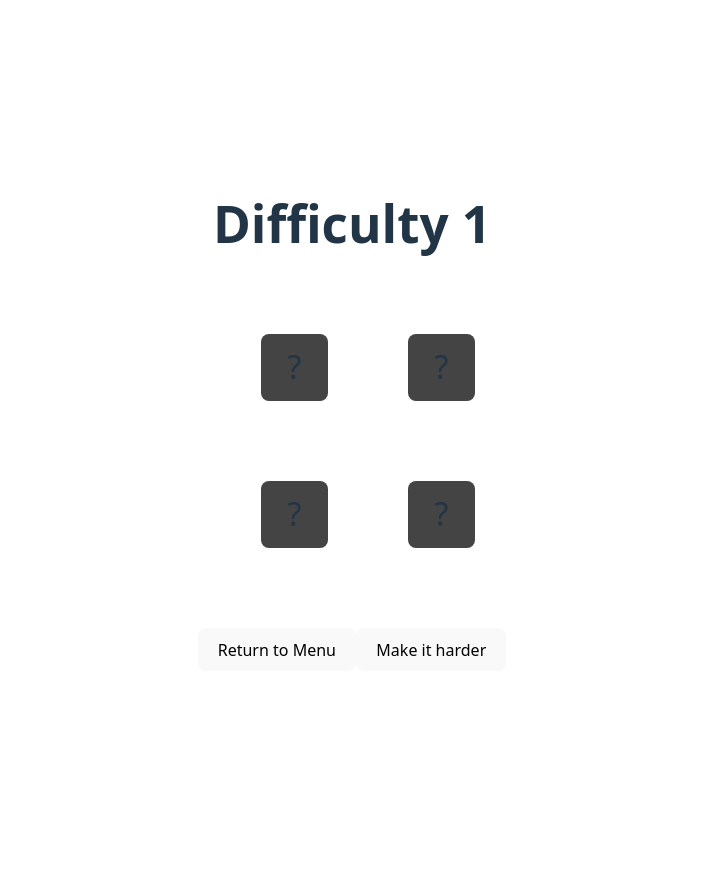
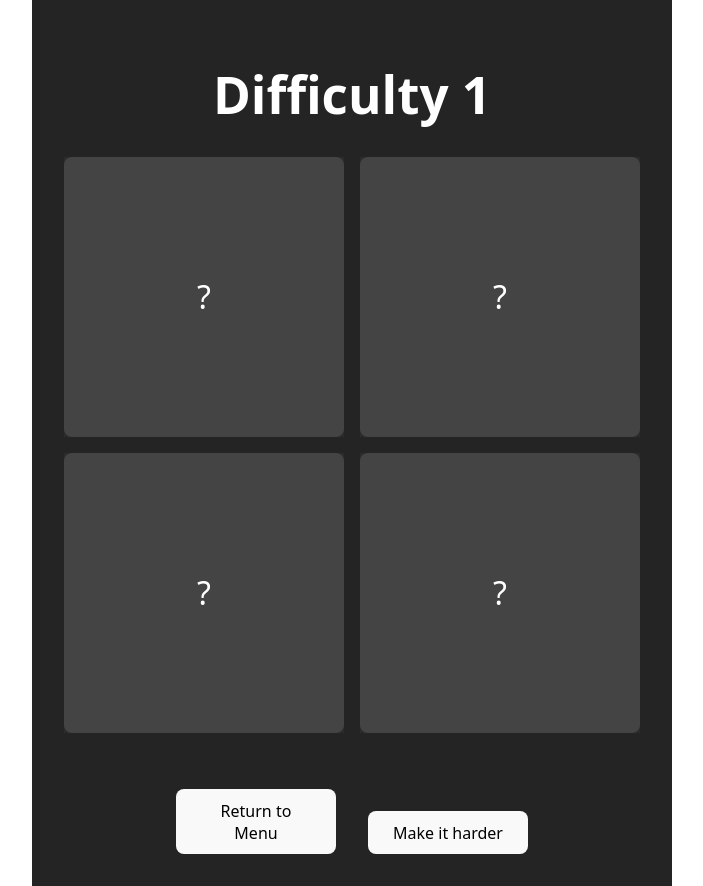
Before and after one commit to theTscheZ/MemoryGame, a Vue app: page /game in a window 1280 px wide. Shown: the whole page, without its empty margins (288-991 px from the left). Before the commit the page ends 800 px from the top, so only its background shows below. Built offline with nearby package versions, Linux system fonts and the light colour scheme.

Commit message:
css styled, Dark & Light Theme added, state management

```diff
--- a/src/App.vue
+++ b/src/App.vue
@@ -1,8 +1,13 @@
 <script setup lang="ts">
+import { useThemeStore } from './stores/useThemeStore'
+
+const themeStore = useThemeStore()
 </script>
 
 <template>
-  <router-view/>
+  <div :class="['app', themeStore.mode]">
+    <router-view />
+  </div>
 </template>
 
 <style scoped>
--- a/src/components/GameBoard.vue
+++ b/src/components/GameBoard.vue
@@ -131,7 +131,6 @@ const gridStyle = computed(() => ({
 .board {
   display: grid;
   gap: 1rem;
-  padding: 1rem;
   width: 100%;
   max-width: 90vw;
   margin: 0 auto;
--- /dev/null
+++ b/src/components/ThemeToggle.vue
@@ -0,0 +1,15 @@
+<script setup lang="ts">
+import { useThemeStore } from '../stores/useThemeStore.ts'
+
+const themeStore = useThemeStore()
+</script>
+
+<template>
+  <button class="theme-toggle" @click="themeStore.toggleTheme">
+    {{ themeStore.mode === 'dark' ? 'Light Mode' : 'Dark Mode' }}
+  </button>
+</template>
+
+<style scoped>
+
+</style>
--- /dev/null
+++ b/src/stores/useThemeStore.ts
@@ -0,0 +1,23 @@
+import { defineStore } from 'pinia'
+
+export type ThemeMode = 'light' | 'dark'
+
+interface ThemeState {
+    mode: ThemeMode
+}
+
+export const useThemeStore = defineStore('theme', {
+    state: (): ThemeState => ({
+        mode: 'dark',
+    }),
+
+    actions: {
+        toggleTheme() {
+            this.mode = this.mode === 'dark' ? 'light' : 'dark'
+        },
+
+        setTheme(mode: ThemeMode) {
+            this.mode = mode
+        }
+    }
+})
--- a/src/style.css
+++ b/src/style.css
@@ -38,13 +38,16 @@ h1 {
 button {
   border-radius: 8px;
   border: 1px solid transparent;
-  padding: 0.6em 1.2em;
+  padding: 0.6em 1.5em;
   font-size: 1em;
   font-weight: 500;
   font-family: inherit;
   background-color: #1a1a1a;
   cursor: pointer;
   transition: border-color 0.25s;
+    margin-bottom: 1rem;
+    width: 25%;
+    margin: 1.5rem 1rem 2rem 1rem;
 }
 button:hover {
   border-color: #646cff;
@@ -55,13 +58,14 @@ button:focus-visible {
 }
 
 .card {
-  padding: 2em;
+  padding: 0;
 }
 
 #app {
   max-width: 1280px;
+    min-width: 50%;
   margin: 0 auto;
-  padding: 2rem;
+  padding: 0;
   text-align: center;
 }
 
@@ -77,3 +81,27 @@ button:focus-visible {
     background-color: #f9f9f9;
   }
 }
+
+.app {
+    transition: background-color 0.3s ease, color 0.3s ease;
+}
+
+/* DARK MODE */
+.app.dark {
+    background-color: #242424;
+    color: #ffffff;
+}
+
+/* LIGHT MODE */
+.app.light {
+    background-color: #f4f4f4;
+    color: #111111;
+}
+
+.app.dark .card {
+    background-color: #2b2b2b;
+}
+
+.app.light .card {
+    background-color: #ffffff;
+}
--- a/src/views/StartView.vue
+++ b/src/views/StartView.vue
@@ -1,5 +1,6 @@
 <script setup lang="ts">
 import { useRouter } from "vue-router";
+import ThemeToggle from '../components/ThemeToggle.vue'
 
 const router = useRouter();
 
@@ -11,6 +12,9 @@ function startGame() {
 <template>
   <main class="start">
     <h1>Memory Game</h1>
+
+    <ThemeToggle />
+
     <p>
       Finde alle Paare.
       Nach jedem Sieg wird das Spiel schwerer.
--- a/vite.config.ts
+++ b/vite.config.ts
@@ -1,7 +1,12 @@
 import { defineConfig } from 'vite'
 import vue from '@vitejs/plugin-vue'
+import { fileURLToPath, URL } from 'node:url'
 
-// https://vite.dev/config/
 export default defineConfig({
-  plugins: [vue()],
+    plugins: [vue()],
+    resolve: {
+        alias: {
+            '@': fileURLToPath(new URL('./src', import.meta.url))
+        }
+    }
 })
```
Also changed, not shown: src/main.ts (+7 -2 lines), src/components/HelloWorld.vue (line endings or trailing spaces).
